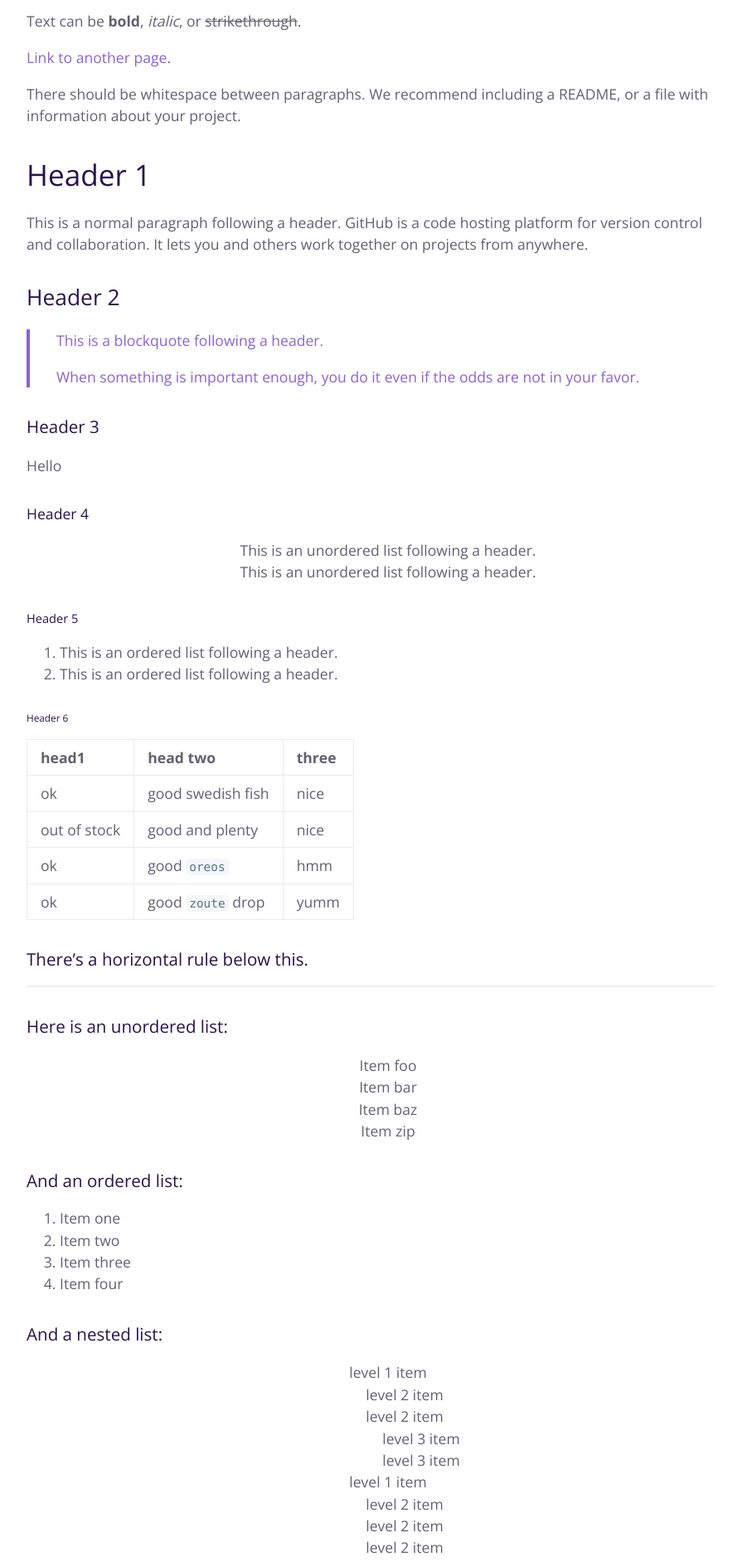
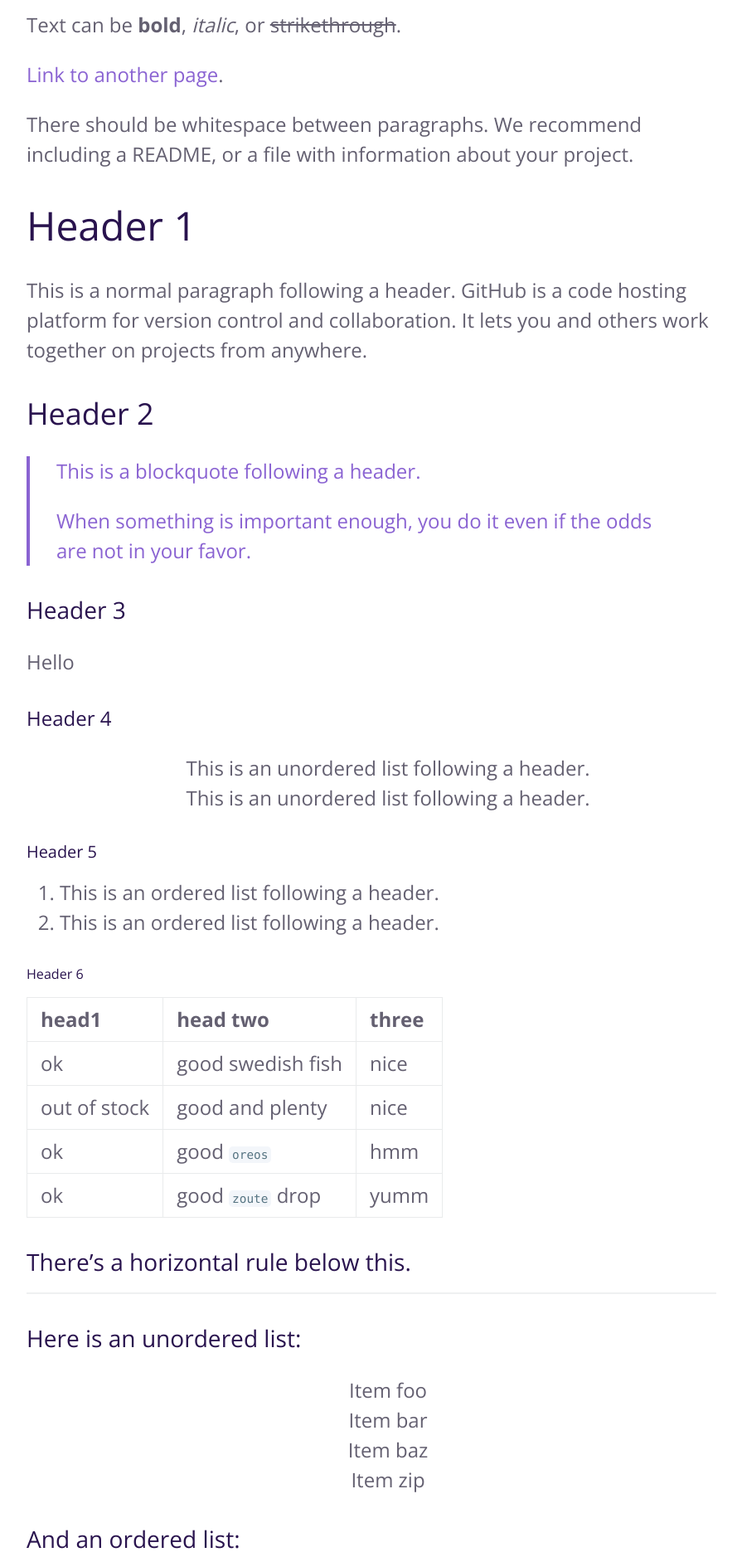
Before and after one commit to rcdorsey/rcdcorsey.github.io, a Jekyll site: the page built from index.md, in a window 1280 px wide. Shown: the part 740-2623 px from the top of the page at 83% size, without its empty margins (192-1087 px from the left). Built offline with Jekyll 4.4.1, drawn with Linux system fonts in a browser that asks for light colours.

Commit message:
Increase body text size

```diff
--- a/_sass/jekyll-theme-cayman.scss
+++ b/_sass/jekyll-theme-cayman.scss
@@ -183,12 +183,12 @@ a {
     max-width: 64rem;
     padding: 2rem 6rem;
     margin: 0 auto;
-    font-size: 1.1rem;
+    font-size: 1.5rem;
   }
 
   @include medium {
     padding: 2rem 4rem;
-    font-size: 1.1rem;
+    font-size: 1.5rem;
   }
 
   @include small {
```
